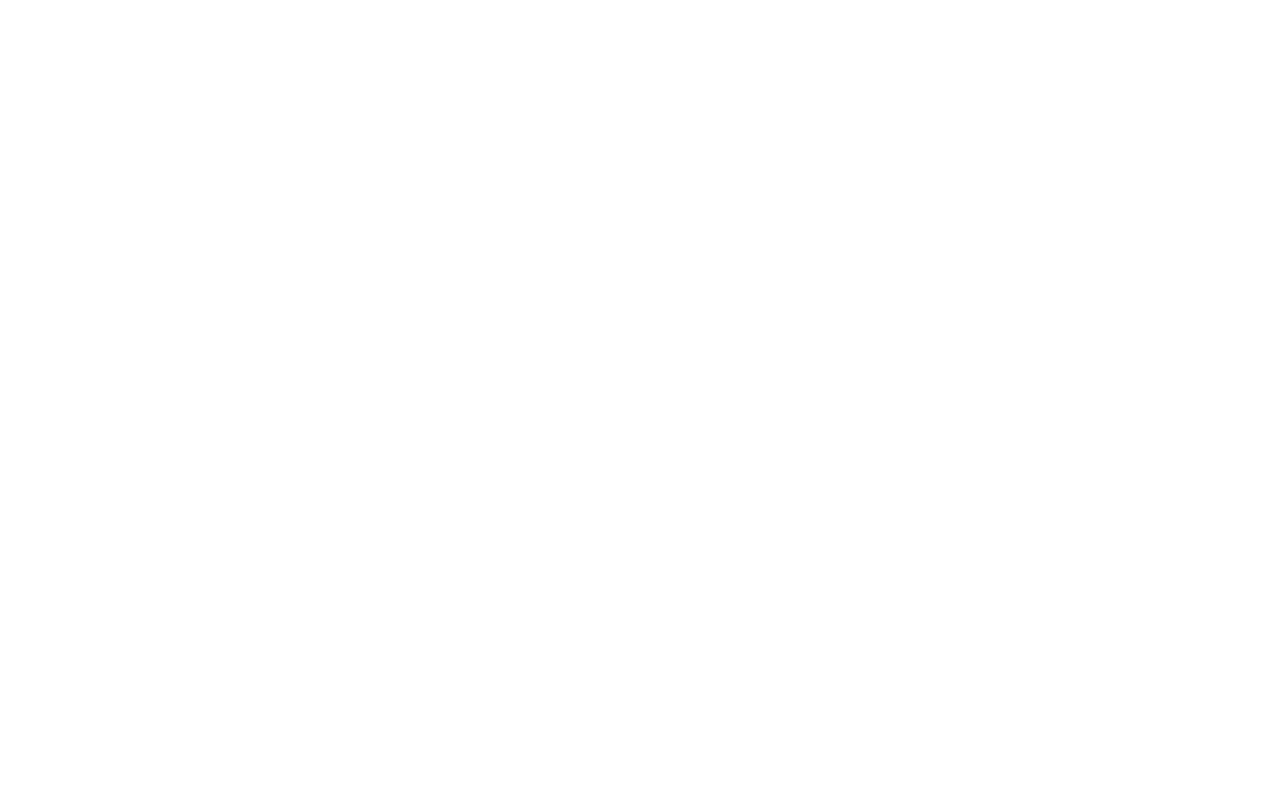
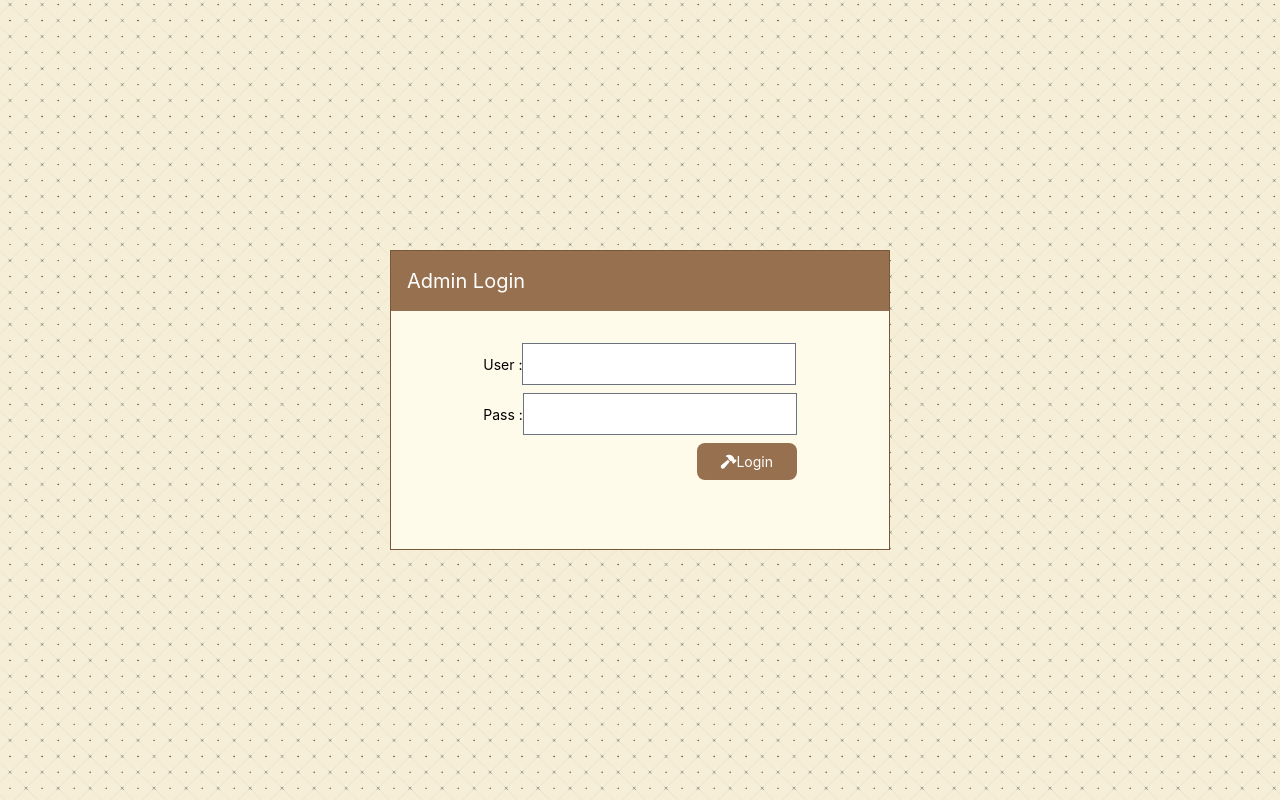
Before and after one commit to sonkun-game/sunquiz, a Nuxt app in the folder admin/teacher/: page /login in a window 1280 px wide. Built offline with nearby package versions, Linux system fonts and the light colour scheme.

Commit message:
finish login

```diff
--- /dev/null
+++ b/admin/teacher/layouts/welcome.vue
@@ -0,0 +1,94 @@
+<template>
+    <div class="layout-container no-scrollbar">
+        <div class="flex">
+            <!-- Main Bar -->
+            <div class="custom-bar w-screen grow">
+                <div>
+                    <client-only>
+                        <template #placeholder>
+                            <div class="w-screen h-screen fixed flex overflow-hidden">
+                                <div class="text-blue-500 text-4xl my-auto" style="margin-left: 30%">
+                                    <img class="w-64 h-64" src="~/static/img/loading.png" alt="loading..." />
+                                </div>
+                            </div>
+                        </template>
+                        <div class="content w-full px-8 py-4 nuxt_container no-scrollbar overflow-scroll">
+                            <Nuxt />
+                        </div>
+                    </client-only>
+                </div>
+            </div>
+        </div>
+    </div>
+</template>
+
+<script>
+export default {
+    name: 'mainV2Layout',
+    data() {
+        return {
+            authenURL: "",
+        }
+    },
+    computed: {
+    },
+}
+
+</script>
+
+<style scoped>
+div,
+a,
+li,
+span {
+    font-family: Inter, sans-serif;
+    font-size: 14px;
+}
+
+.navbar {
+    background-color: #97704f;
+}
+
+.logo{
+    max-width: 50px;
+}
+
+div.title {
+    font-weight: 600;
+}
+
+.bg-gland {
+    background-color: #030712;
+}
+
+.drop_down_style {
+    position: absolute;
+    right: 25px;
+    top: 65px;
+}
+
+.nuxt_container {
+    height: 100vh;
+}
+
+.no-scrollbar::-webkit-scrollbar {
+    display: none;
+}
+
+.no-scrollbar {
+    -ms-overflow-style: none;
+    scrollbar-width: none;
+}
+
+.content {
+    background-color: cornsilk;
+    background-image: url('../static/img/bg.jpg');
+    background-repeat: repeat;
+    background-size: 10%;
+}
+
+.layout-container {
+    overflow: scroll;
+    height: 100vh;
+}
+</style>
--- a/admin/teacher/package.json
+++ b/admin/teacher/package.json
@@ -1,4 +1,5 @@
 {
+  "type": "module",
   "name": "teacher",
   "version": "1.0.0",
   "private": true,
@@ -9,7 +10,10 @@
     "generate": "nuxt generate"
   },
   "dependencies": {
+    "axios": "^0.21.1",
     "core-js": "^3.19.3",
+    "got": "^11.8.3",
+    "node-fetch": "^2.6.7",
     "nuxt": "^2.15.8",
     "uuid": "^9.0.1",
     "vue": "^2.6.14",
--- a/admin/teacher/pages/login/index.vue
+++ b/admin/teacher/pages/login/index.vue
@@ -1,11 +1,76 @@
 <template>
-  <h1></h1>
+  <div class="container">
+    <div class="login-box bg-yellow-50 border-teddy-brow">
+      <div class="bg-teddy-brow w-full p-4">
+        <p class="text-xl">Admin Login</p>
+      </div>
+      <div class="login-input flex">
+        <div class="m-auto">
+          <div class="py-1">
+            <label for="user">User :</label>
+            <input v-model="username" id="user" name="user" type="text" />
+          </div>
+          <div class="py-1">
+            <label for="user">Pass :</label>
+            <input v-model="password" id="pass" name="pass" type="password" />
+          </div>
+          <div class="py-1 flex justify-end">
+            <button @click="loginForm()" style="width: 100px;" class="bg-teddy-brow rounded-lg bold p-2 w-full">
+              <i class="fa-solid fa-hammer text-white"></i>
+              <span class="text-white">Login</span>
+            </button>
+          </div>
+        </div>
+      </div>
+    </div>
+  </div>
 </template>
 
+<style scoped>
+.container {
+  height: 90vh;
+}
+
+.login-box {
+  width: 500px;
+  height: 300px;
+  position: absolute;
+  left: 50%;
+  top: 50%;
+  transform: translate(-50%, -50%);
+}
+
+.login-input {
+  height: 200px;
+}
+</style>
+
 <script>
+import axios from 'axios'
+
 export default {
-  setup() {
-
-  },
+  name: "LoginPage",
+  layout: "welcome",
+  data() {
+        return {
+            username: "",
+            password: ""
+        }
+    },
+  methods: {
+        loginForm() {
+            axios({
+                method: 'post',
+                url: 'http://127.0.0.1:8080/admin/login?user_name=admin&password=admin123',
+                responseType: 'json',
+                data: {
+                  user_name: this.username,
+                  password: this.password,
+                }
+            }).then(function (response) {
+                console.log(response);
+            });
+        }
+    }
 }
 </script>
```
Also changed, not shown: 1 other file (tests, documents, lock files or other folders).
